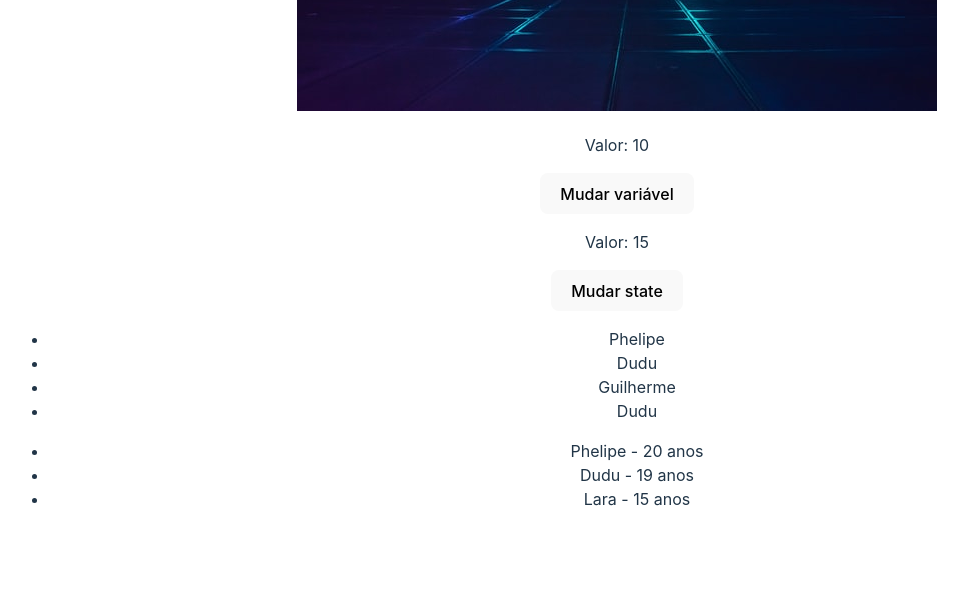
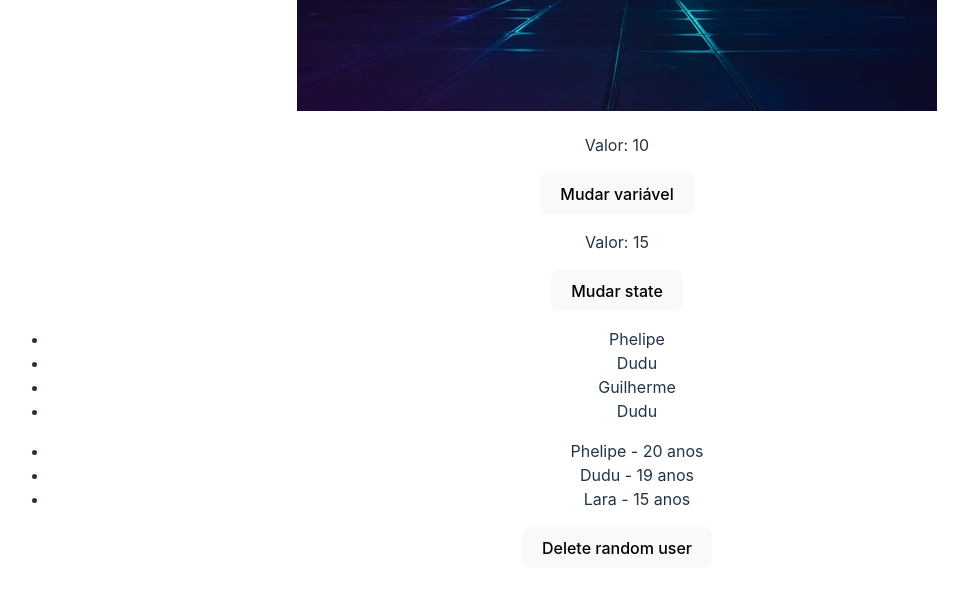
Before and after one commit to phelipeguimaraes/front-end, a React (Vite) app in the folder 3_React/3_AVANCANDO_EM_REACT/avancando/: page / in a window 1280 px wide. Shown: the part 906-1498 px from the top of the page, without its empty margins (23-991 px from the left). Built offline with nearby package versions, Linux system fonts and the light colour scheme.

Commit message:
previous states
recurso do hook useState

```diff
--- a/3_React/3_AVANCANDO_EM_REACT/avancando/src/components/ListRender.jsx
+++ b/3_React/3_AVANCANDO_EM_REACT/avancando/src/components/ListRender.jsx
@@ -9,6 +9,14 @@
       {id: 2, name: "Dudu", age: 19},
       {id: 3, name: "Lara", age: 15}
     ])
+
+    const deleteRandom = () => {
+
+      const randomNumber = Math.floor(Math.random() * 4)
+
+      setUsers((prevUsers) => prevUsers.filter((user) => randomNumber !== user.id))
+
+    }
 
   return (
     <div>
@@ -29,6 +37,9 @@
             ))}
           </ul>
 
+        {/* 6 - previous state */}
+        <button onClick={deleteRandom}>Delete random user</button>
+
     </div>
   )
 }
```
